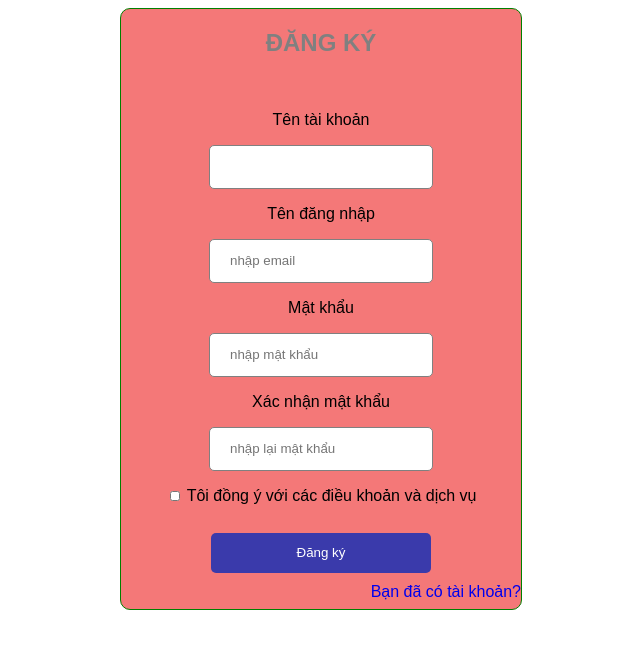
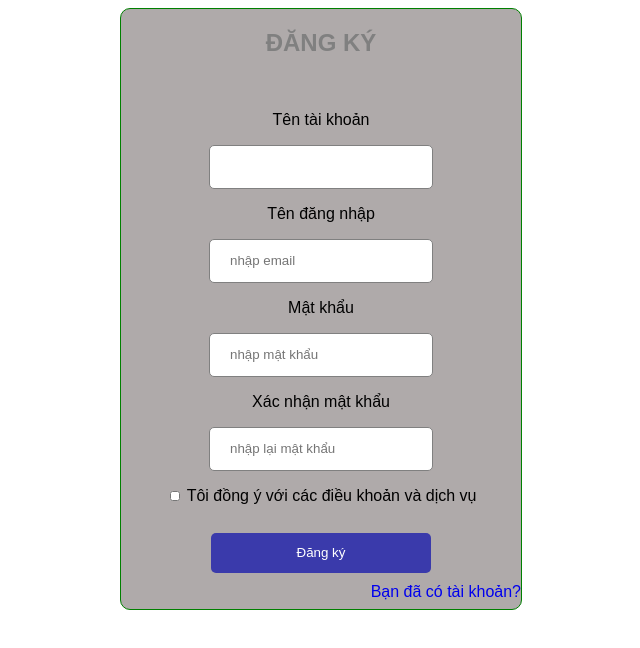
Before and after one commit to Dinhhuan2000/thoitrang_nam, a plain HTML site: page dangky.html in a window 1280 px wide. Shown: the whole page, without its empty margins (319-959 px from the left). Drawn offline with Linux system fonts and the light colour scheme.

Commit message:
add gray

```diff
--- a/dk.css
+++ b/dk.css
@@ -6,7 +6,7 @@ body {
 .login {
     width: 400px;
     height: 600px;
-    background-color: rgb(244, 120, 120);
+    background-color: #afaaaa;
     border: 1px solid green;
     border-radius: 10px;
     text-align: center;
--- a/dn.css
+++ b/dn.css
@@ -6,7 +6,7 @@ body {
 .login {
     width: 400px;
     height: 420px;
-    background-color: rgb(244, 120, 120);
+    background-color: #a5a2a2;
     border: 1px solid green;
     border-radius: 10px;
     text-align: center;
--- a/qmk.css
+++ b/qmk.css
@@ -6,7 +6,7 @@ body {
 .login {
     width: 400px;
     height: 420px;
-    background-color: rgb(244, 120, 120);
+    background-color: #878484;
     border: 1px solid green;
     border-radius: 10px;
     text-align: center;
```
Also changed, not shown: quenmatkhau.html (+12 -15 lines).
